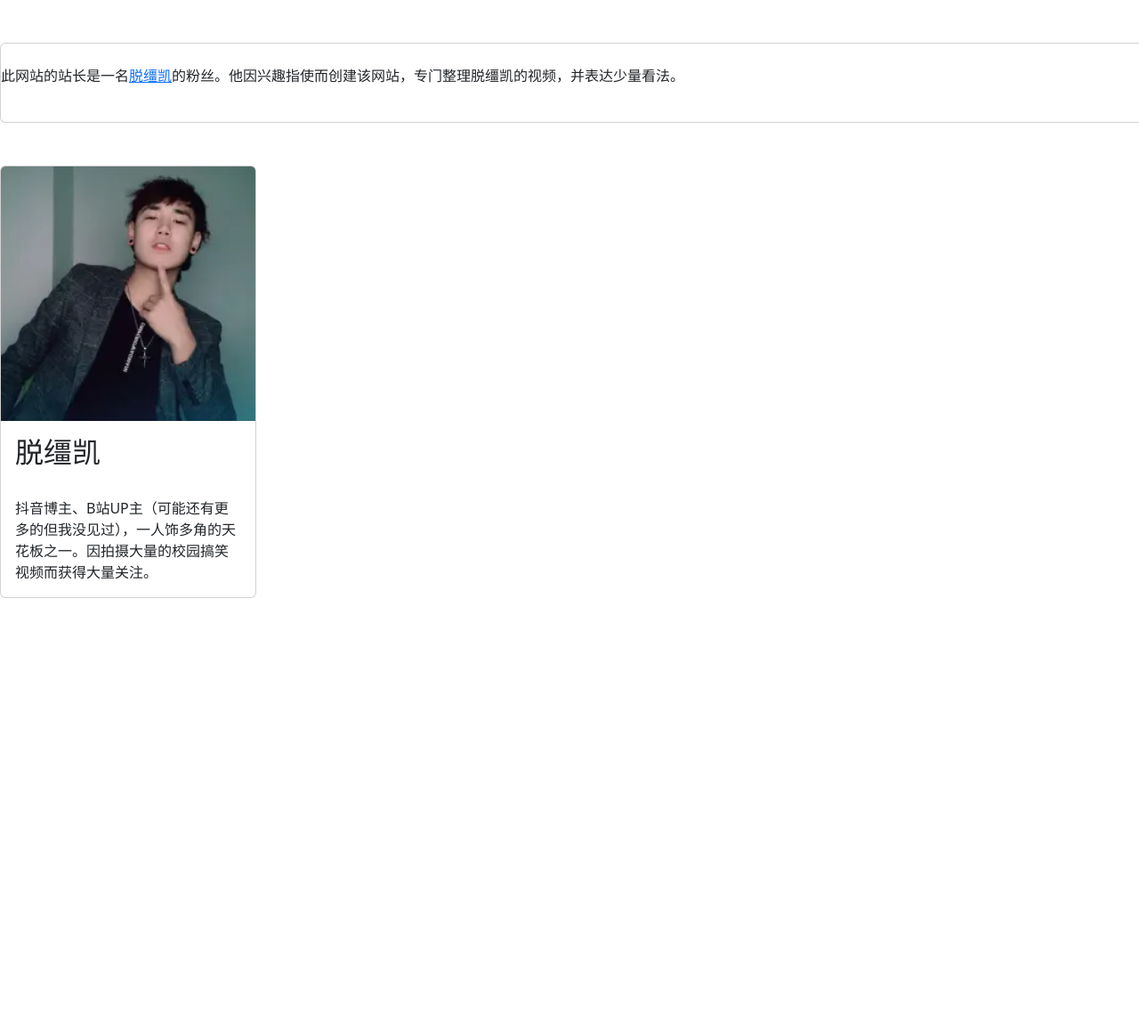
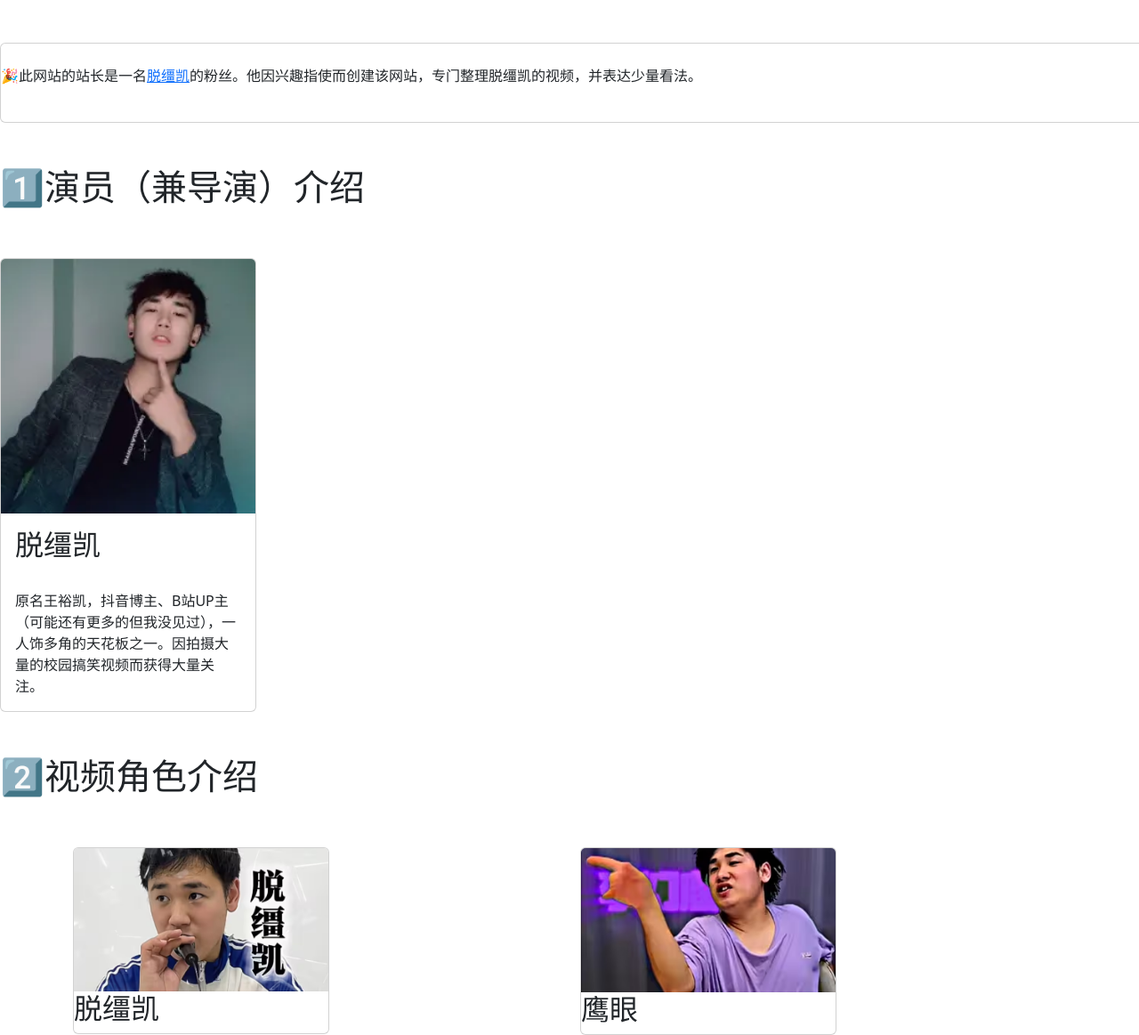
Before and after one commit to Z-from-away/Tuojiangkai, a Django app: page / in a window 1280 px wide; the page is wider, and only the part inside the window is pictured. Shown: the part 56-1219 px from the top of that part at 89% size. Before the commit the page ends 728 px from the top of that part, so only its background shows below. Run offline with Django 5.2, Linux system fonts and the light colour scheme; some libraries are stand-ins or nearby versions.

Commit message:
添加两个天王

```diff
--- a/details_page/templates/details_page/index.html
+++ b/details_page/templates/details_page/index.html
@@ -10,6 +10,7 @@
     {% load django_bootstrap5 %}
     {% bootstrap_css %}
     {% bootstrap_javascript %}
+    {% load static %}
   </head>
   <body>
     <nav class="navbar navbar-expand-lg" style="background-color: lightblue;">
@@ -40,19 +41,42 @@
     <br>
     <div class="card" style="width: 99rem;">
       <br>
-      <p class="card-text">此网站的站长是一名<a href="https://space.bilibili.com/373388923/upload/video" target="_blank">脱缰凯</a>的粉丝。他因兴趣指使而创建该网站，专门整理脱缰凯的视频，并表达少量看法。</p>
+      <p class="card-text">🎉此网站的站长是一名<a href="https://space.bilibili.com/373388923/upload/video" target="_blank">脱缰凯</a>的粉丝。他因兴趣指使而创建该网站，专门整理脱缰凯的视频，并表达少量看法。</p>
       <br>
     </div>
     <br>
     <br>
+    <h1>1️⃣演员（兼导演）介绍</h1>
+    <br>
+    <br>
     <div class="card" style="width: 18rem;">
-      {% load static %}
       <img src="{% static 'images/脱缰凯.png' %}" class="card-img-top" alt="脱缰凯（YYDS！）">
       <div class="card-body">
         <h2 class="card-text">脱缰凯</h2>
         <br>
-        <p class="card-text">抖音博主、B站UP主（可能还有更多的但我没见过），一人饰多角的天花板之一。因拍摄大量的校园搞笑视频而获得大量关注。</p>
+        <p class="card-text">原名王裕凯，抖音博主、B站UP主（可能还有更多的但我没见过），一人饰多角的天花板之一。因拍摄大量的校园搞笑视频而获得大量关注。</p>
       </div>
+    </div>
+    <br>
+    <br>
+    <h1>2️⃣视频角色介绍</h1>
+    <br>
+    <br>
+    <div class="container">
+      <div class="row">
+        <div class="col">
+          <div class="card" style="width: 18rem;">
+            <img src="{% static 'images/脱缰凯2.png' %}" class="card-img-top" alt="脱缰凯">
+            <h2>脱缰凯</h2>
+          </div>
+        </div>
+        <div class="col">
+          <div class="card" style="width: 18rem;">
+            <img src="{% static 'images/鹰眼.png' %}" class="card-img-top" alt="鹰眼">
+            <h2>鹰眼</h2>
+          </div>
+        </div>
+
     </div>
   </body>
 </html>
```
Also changed, not shown: details_page/static/images/脱缰凯2.png (added), details_page/static/images/赵德柱.png (added), details_page/static/images/鹰眼.png (added).
